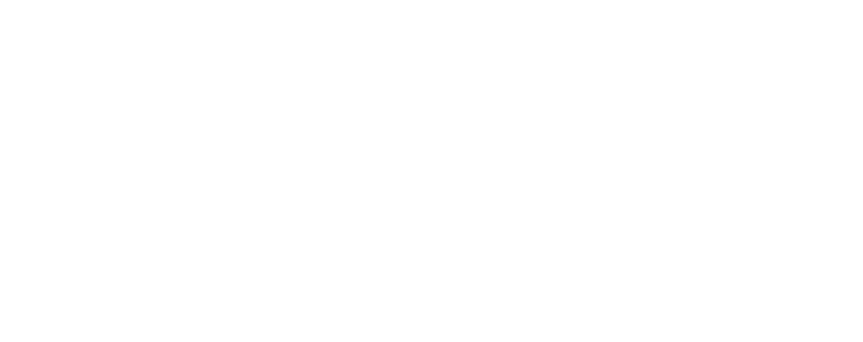
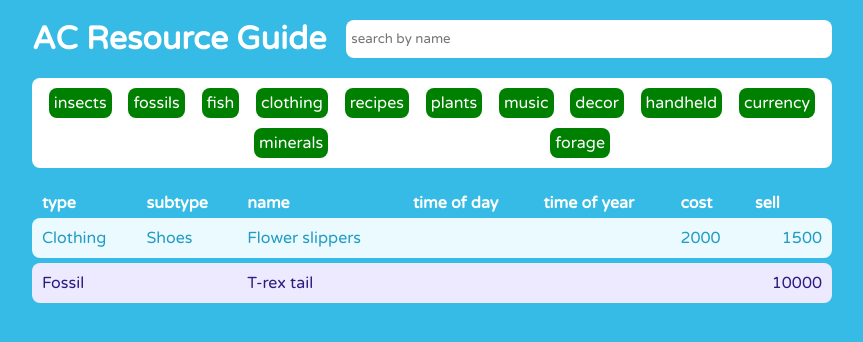
Before and after one commit to kristinalustig/acrg, a Flask app: page / in a window 1280 px wide. Before the commit the part shown is empty. Shown: the top 342 px of the page, without its empty margins (208-1071 px from the left). Run offline with Flask 2, Linux system fonts and the light colour scheme; some libraries are stand-ins or nearby versions.

Commit message:
Styling main page at desktop size

```diff
--- a/static/css/index.css
+++ b/static/css/index.css
@@ -0,0 +1,91 @@
+* {
+    margin: 0 auto;
+    padding: 0;
+    box-sizing: border-box;
+    font-family: 'Varela Round', Helvetica, Arial, sans-serif;
+    background:#35BBE5;
+    color: white;
+}
+
+.container {
+    max-width: 800px;
+}
+
+.header {
+    display: flex;
+    margin-top: 20px;
+    margin-bottom: 20px;
+    justify-content: space-between;
+    width: 100%;
+}
+
+.searchbar, .filterbox {
+    background: white;
+    color: #35BBE5;
+    border: 0;
+    border-radius:8px;
+    padding: 5px;
+}
+
+.searchbar {
+    flex-grow: 1;
+    margin-left: 20px;
+}
+
+.filterbox {
+    display: flex;
+    flex-flow: row wrap;
+    justify-content: space-evenly;
+    margin-bottom: 20px;
+}
+
+.filterpill {
+    padding: 5px;
+    background: green;
+    margin: 5px;
+    border-radius: 8px;
+}
+
+.itemstable {
+    width: 100%;
+    text-align: left;
+    border-spacing: 0 5px;
+}
+
+thead th {
+    padding: 0 10px;
+}
+
+tbody tr {
+    background: #eafaff;
+}
+
+tbody td {
+    background: transparent;
+    color: #239cc2;
+    padding: 10px;
+}
+
+tbody tr:nth-child(even) {
+    background: #edeaff;
+}
+
+tbody tr:nth-child(even) td {
+    color: #2b1d80;
+}
+
+tr td:first-child {
+    border-top-left-radius: 8px;
+    border-bottom-left-radius: 8px;
+}
+
+tr td:last-child {
+    border-top-right-radius: 8px;
+    border-bottom-right-radius: 8px;
+    text-align: right;
+}
+
+/* Can use this for mobile */
+/* table td:nth-of-type(4), th:nth-of-type(4) {
+    display:none;
+} */
--- a/templates/index.html
+++ b/templates/index.html
@@ -1,12 +1,68 @@
 <!DOCTYPE html>
 <html>
     <head>
-        <title>Pokedex</title>
+        <title>AC Resource Guide</title>
         <link type="text/css" rel="stylesheet" href="/static/css/index.css" />
+        <link href="https://fonts.googleapis.com/css2?family=Varela+Round&display=swap" rel="stylesheet">
         <script type="text/javascript" src="/static/js/jquery.min.js"></script>
     </head>
     <body>
 
+        <div class="container">
+            <div class="header">
+                <h1>AC Resource Guide</h1>
+                <input class="searchbar" type="search" placeholder="search by name">
+            </div>
+            <div class="filterbox">
+                <div class="filterpill">insects</div>
+                <div class="filterpill">fossils</div>
+                <div class="filterpill">fish</div>
+                <div class="filterpill">clothing</div>
+                <div class="filterpill">recipes</div>
+                <div class="filterpill">plants</div>
+                <div class="filterpill">music</div>
+                <div class="filterpill">decor</div>
+                <div class="filterpill">handheld</div>
+                <div class="filterpill">currency</div>
+                <div class="filterpill">minerals</div>
+                <div class="filterpill">forage</div>
+            </div>
+            <table class="itemstable">
+                <thead>
+                    <tr class="">
+                        <th>type</th>
+                        <th>subtype</th>
+                        <th>name</th>
+                        <th>time of day</th>
+                        <th>time of year</th>
+                        <th>cost</th>
+                        <th>sell</th>
+                    </tr>
+                </thead>
+                <tbody>
+                <!--here's where the rows will go when they are generated but let's make a sample-->
+                    <tr>
+                        <td>Clothing</td>
+                        <td>Shoes</td>
+                        <td>Flower slippers</td>
+                        <td></td>
+                        <td></td>
+                        <td>2000</td>
+                        <td>1500</td>
+                    </tr>
+                    <tr>
+                        <td>Fossil</td>
+                        <td></td>
+                        <td>T-rex tail</td>
+                        <td></td>
+                        <td></td>
+                        <td></td>
+                        <td>10000</td>
+                    </tr>
+                </tbody>
+            </table>
+        </div>
+
         <script type="text/javascript" src="/static/js/index.js"></script>
     </body>
 </html>
```
